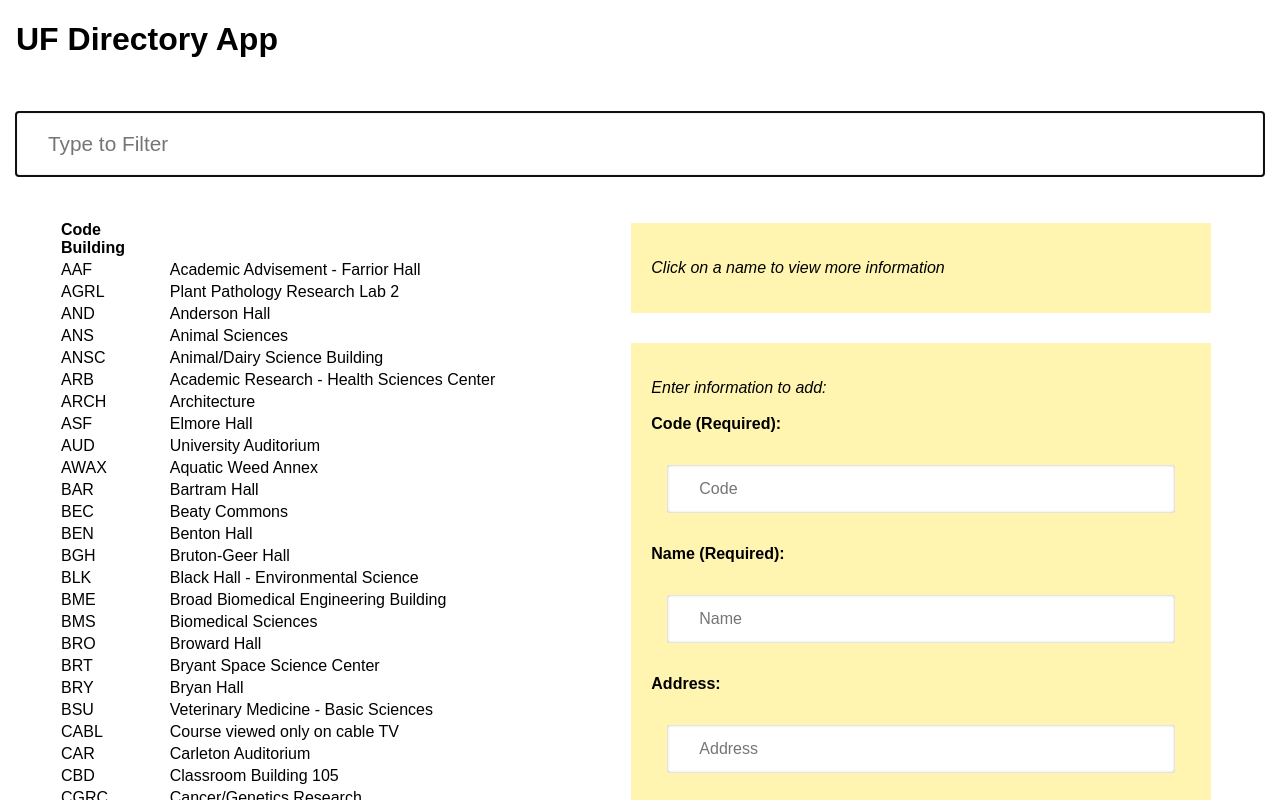
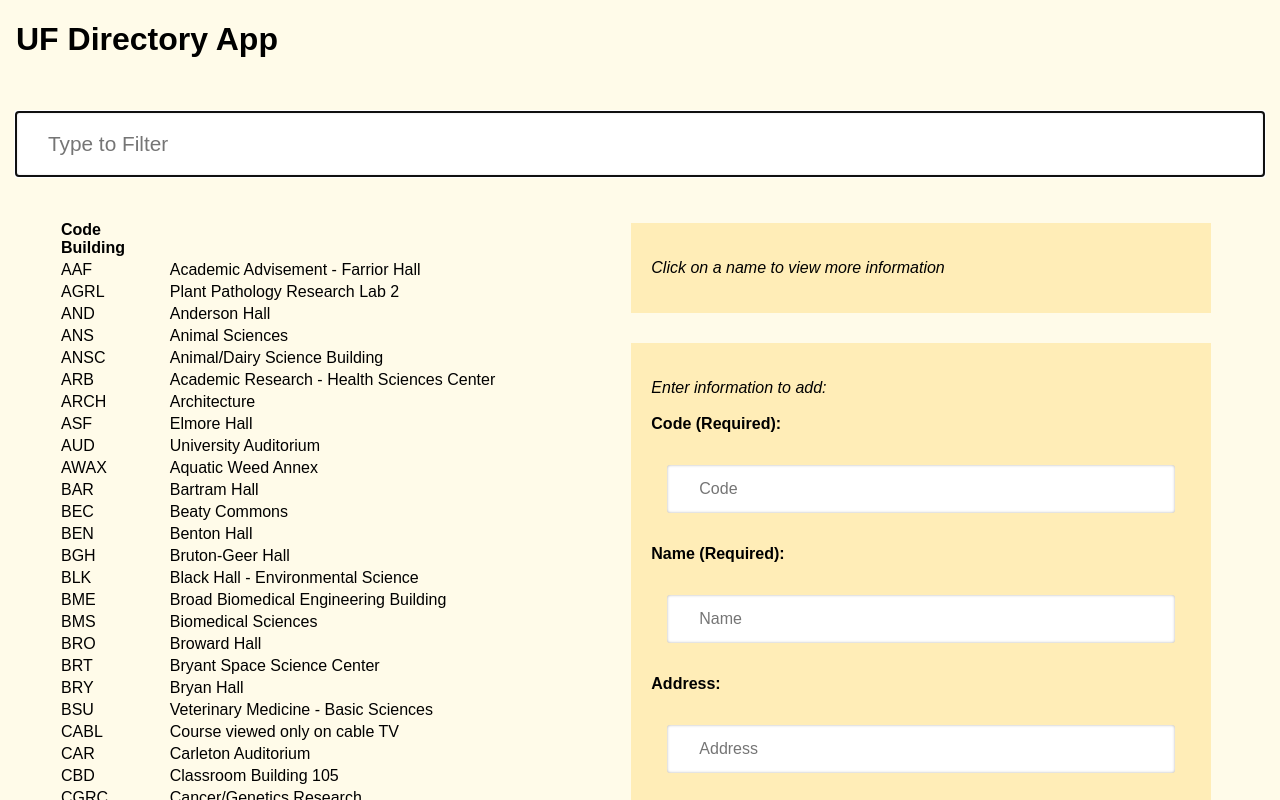
Before and after one commit to Nqnt41/project-experimenting, a React (Vite) app: page / in a window 1280 px wide. Shown: the top 800 px of the page. Built offline with nearby package versions, Linux system fonts and the light colour scheme.

Commit message:
Small index.css changes.

```diff
--- a/src/index.css
+++ b/src/index.css
@@ -2,6 +2,7 @@
 	margin: 0;
 	padding: 0;
 	font-family: sans-serif;
+	background: #fffbe9;
 }
 
 /* ##### general ##### */
@@ -69,7 +70,7 @@
 	float: left;
 	width: 49%;
 	padding: 20px;
-	background-color: #fff5b0;
+	background-color: #ffedb7;
 	margin: 15px;
 }
 
```
